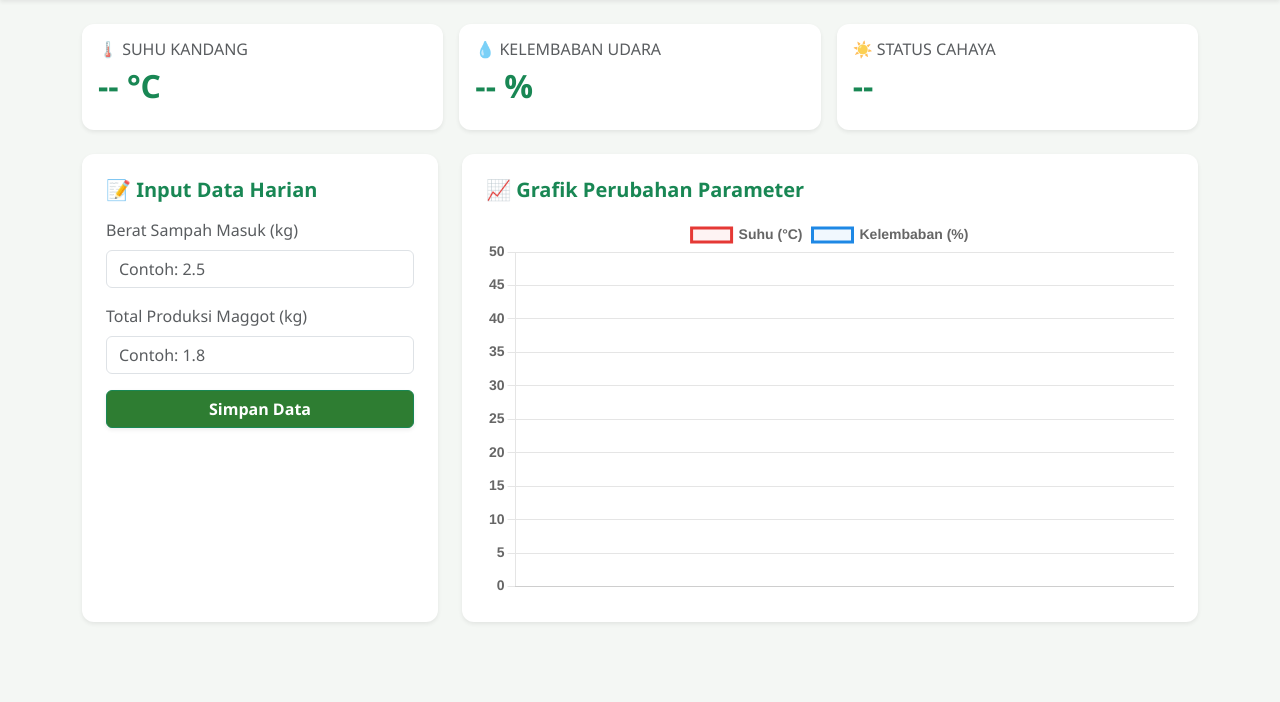
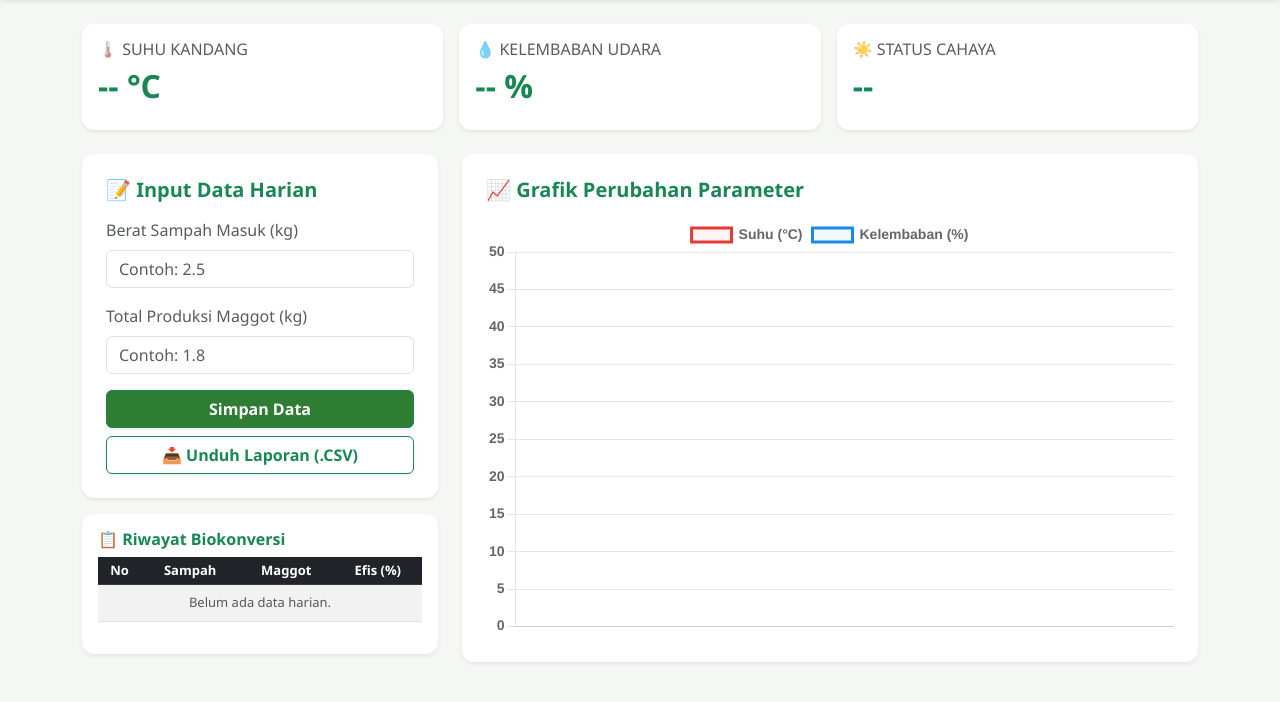
Before and after one commit to divanamecca/smart-maggot-web, a Flask app: page / in a window 1280 px wide. Shown: the part 50-752 px from the top of the page. Run offline with Flask 3, Linux system fonts and the light colour scheme.

Commit message:
ubah dashboard

```diff
--- a/app.py
+++ b/app.py
@@ -1,39 +1,71 @@
-from flask import Flask, render_template, request, jsonify
+from flask import Flask, render_template, request, jsonify, redirect, make_response
+import csv
+from io import StringIO
 
 app = Flask(__name__)
 
-# Data sementara disimpan di memori (Array) dulu biar gak ribet set up MySQL malam ini!
+# Koleksi penampung data di RAM
 data_kandang = {"suhu": 0.0, "kelembaban": 0.0, "cahaya": 0}
-data_manual_list = []
+data_manual_list = [] # Menyimpan riwayat input harian sampah & maggot
 
 @app.route('/')
 def home():
-    # Langsung lempar file index.html yang tadi
-    return render_template('index.html')
+    # Mengirimkan data_manual_list ke HTML agar bisa dirender jadi tabel
+    return render_template('index.html', manual_data=data_manual_list)
 
 @app.route('/api/kirim-data', methods=['POST'])
 def terima_data():
     global data_kandang
-    # Tempat ESP32 kamu nembak data lewat internet harian
     payload = request.get_json()
-    data_kandang['suhu'] = payload.get('suhu')
-    data_kandang['kelembaban'] = payload.get('kelembaban')
-    data_kandang['cahaya'] = payload.get('cahaya')
-    return jsonify({"status": "success", "message": "Data masuk, beb!"})
+    data_kandang['suhu'] = payload.get('suhu', 0.0)
+    data_kandang['kelembaban'] = payload.get('kelembaban', 0.0)
+    data_kandang['cahaya'] = payload.get('cahaya', 0)
+    return jsonify({"status": "success"})
 
 @app.route('/api/data-terbaru', methods=['GET'])
 def kirim_ke_frontend():
-    # Tempat JavaScript di HTML mengambil data setiap 2 detik
     return jsonify(data_kandang)
 
 @app.route('/input-manual', methods=['POST'])
 def input_manual():
-    # Menangkap form berat sampah harian
-    berat_sampah = request.form.get('berat_sampah')
-    produksi_maggot = request.form.get('produksi_maggot')
-    data_manual_list.append({"sampah": berat_sampah, "maggot": produksi_maggot})
-    return "Data manual berhasil disimpan! <a href='/'>Kembali</a>"
+    # Ambil data dari form html
+    berat_sampah = float(request.form.get('berat_sampah', 0))
+    produksi_maggot = float(request.form.get('produksi_maggot', 0))
+
+    # Hitung efisiensi biokonversi otomatis (%)
+    efisiensi = round((produksi_maggot / berat_sampah) * 100, 2) if berat_sampah > 0 else 0
+
+    # Masukkan ke list riwayat
+    data_manual_list.append({
+        "id": len(data_manual_list) + 1,
+        "sampah": berat_sampah,
+        "maggot": produksi_maggot,
+        "efisiensi": efisiensi
+    })
+
+    # KUNCI: Langsung balikkan user ke halaman utama, bukan tampilin text hampa
+    return redirect('/')
+
+
+@app.route('/export-csv')
+def export_csv():
+    si = StringIO()
+
+    # KUNCI UTAMA: Tambahkan delimiter=';' di sini beb!
+    cw = csv.writer(si, delimiter=';')
+
+    # Tulis Header Kolom
+    cw.writerow(['No', 'Berat Sampah Masuk (kg)', 'Total Produksi Maggot (kg)', 'Efisiensi Biokonversi (%)'])
+
+    # Tulis isi data dari list harian
+    for item in data_manual_list:
+        cw.writerow([item['id'], item['sampah'], item['maggot'], f"{item['efisiensi']}%"])
+
+    output = make_response(si.getvalue())
+    output.headers["Content-Disposition"] = "attachment; filename=laporan_smart_maggot.csv"
+    output.headers["Content-Type"] = "text/csv"
+    return output
+
 
 if __name__ == '__main__':
-    # Jalankan di IP 0.0.0.0 agar bisa ditembak oleh ESP32 dari hotspot HP
     app.run(host='0.0.0.0', port=5000, debug=True)
--- a/templates/index.html
+++ b/templates/index.html
@@ -14,12 +14,10 @@
         background-color: #f4f7f4;
         font-family: "Segoe UI", sans-serif;
       }
-
       .bg-maggot {
         background-color: #2e7d32;
         color: white;
       }
-
       .card {
         border-radius: 12px;
       }
@@ -60,10 +58,7 @@
 
       <div class="row g-4">
         <div class="col-md-4">
-          <div
-            class="card shadow-sm border-0 p-4 mb-4 bg-white"
-            style="height: 100%"
-          >
+          <div class="card shadow-sm border-0 p-4 mb-3 bg-white">
             <h5 class="mb-3 text-success fw-bold">📝 Input Data Harian</h5>
             <form action="/input-manual" method="POST">
               <div class="mb-3">
@@ -94,20 +89,66 @@
               </div>
               <button
                 type="submit"
-                class="btn btn-success w-100 bg-maggot fw-bold shadow-sm"
+                class="btn btn-success w-100 bg-maggot fw-bold shadow-sm mb-2"
               >
                 Simpan Data
               </button>
             </form>
+            <a
+              href="/export-csv"
+              class="btn btn-outline-success w-100 fw-bold shadow-sm"
+              >📥 Unduh Laporan (.CSV)</a
+            >
+          </div>
+
+          <div class="card shadow-sm border-0 p-3 bg-white">
+            <h6 class="text-success fw-bold mb-2">📋 Riwayat Biokonversi</h6>
+            <div
+              class="table-responsive"
+              style="max-height: 180px; overflow-y: auto"
+            >
+              <table
+                class="table table-sm table-striped text-center"
+                style="font-size: 13px"
+              >
+                <thead class="table-dark">
+                  <tr>
+                    <th>No</th>
+                    <th>Sampah</th>
+                    <th>Maggot</th>
+                    <th>Efis (%)</th>
+                  </tr>
+                </thead>
+                <tbody>
+                  {% if manual_data %} {% for item in manual_data %}
+                  <tr>
+                    <td>{{ item.id }}</td>
+                    <td>{{ item.sampah }} kg</td>
+                    <td>{{ item.maggot }} kg</td>
+                    <td class="text-success fw-bold">{{ item.efisiensi }}%</td>
+                  </tr>
+                  {% endfor %} {% else %}
+                  <tr>
+                    <td colspan="4" class="text-muted text-center py-2">
+                      Belum ada data harian.
+                    </td>
+                  </tr>
+                  {% endif %}
+                </tbody>
+              </table>
+            </div>
           </div>
         </div>
 
         <div class="col-md-8">
-          <div class="card shadow-sm border-0 p-4 bg-white">
+          <div
+            class="card shadow-sm border-0 p-4 bg-white"
+            style="height: 100%"
+          >
             <h5 class="mb-3 text-success fw-bold">
               📈 Grafik Perubahan Parameter
             </h5>
-            <div style="position: relative; height: 380px; width: 100%">
+            <div style="position: relative; height: 420px; width: 100%">
               <canvas id="maggotChart"></canvas>
             </div>
           </div>
@@ -116,7 +157,6 @@
     </div>
 
     <script>
-      // Inisialisasi Grafik Menor & Gagah
       const ctx = document.getElementById("maggotChart").getContext("2d");
       const maggotChart = new Chart(ctx, {
         type: "line",
@@ -145,7 +185,7 @@
         },
         options: {
           responsive: true,
-          maintainAspectRatio: false, // Memaksa grafik mengikuti tinggi 380px
+          maintainAspectRatio: false,
           scales: {
             y: {
               beginAtZero: true,
@@ -157,14 +197,11 @@
             },
           },
           plugins: {
-            legend: {
-              labels: { font: { size: 14, weight: "bold" } },
-            },
+            legend: { labels: { font: { size: 14, weight: "bold" } } },
           },
         },
       });
 
-      // Polling Data Terbaru tiap 2 detik
       async function ambilDataTerbaru() {
         try {
           let response = await fetch("/api/data-terbaru");
```
